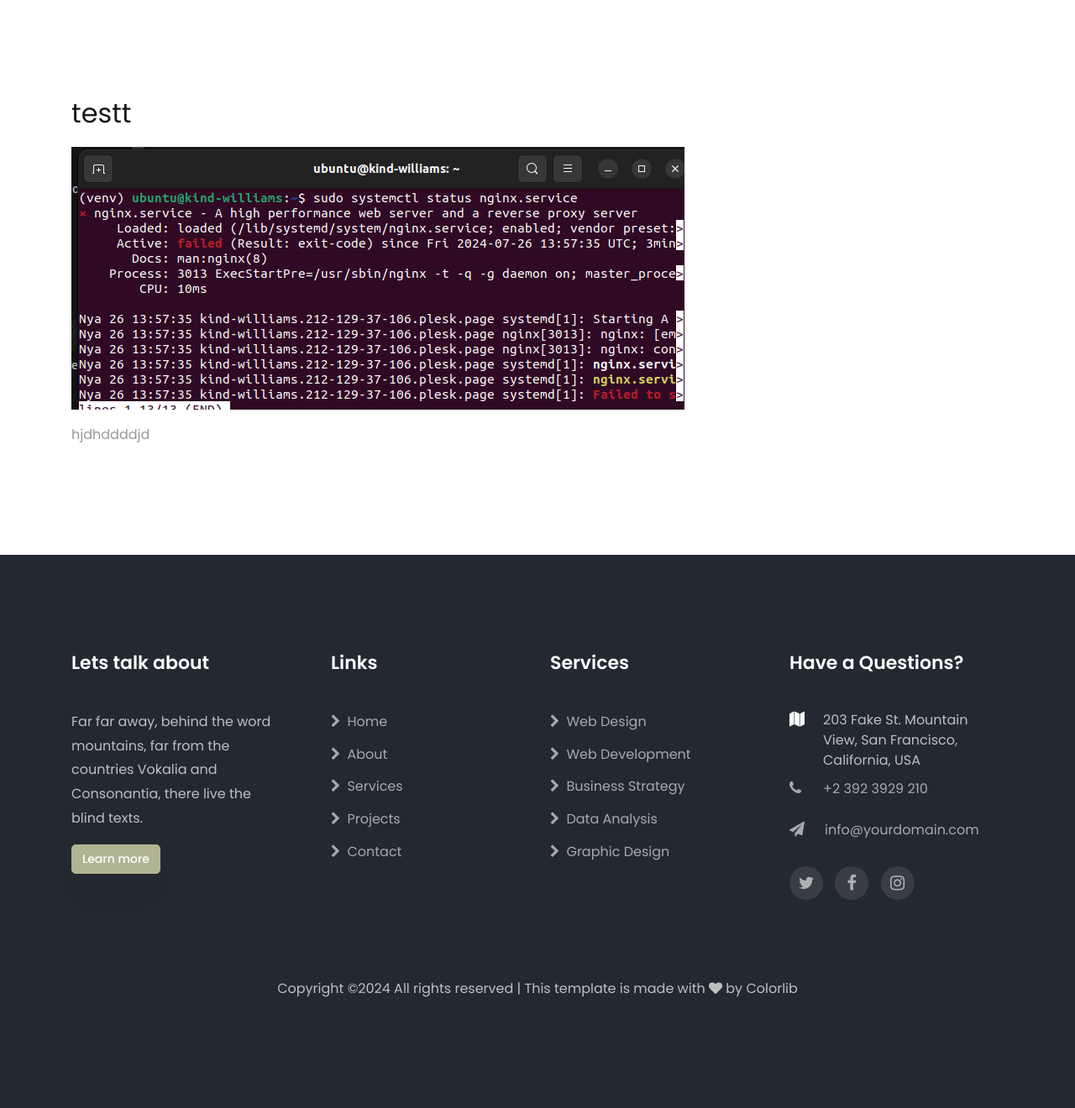
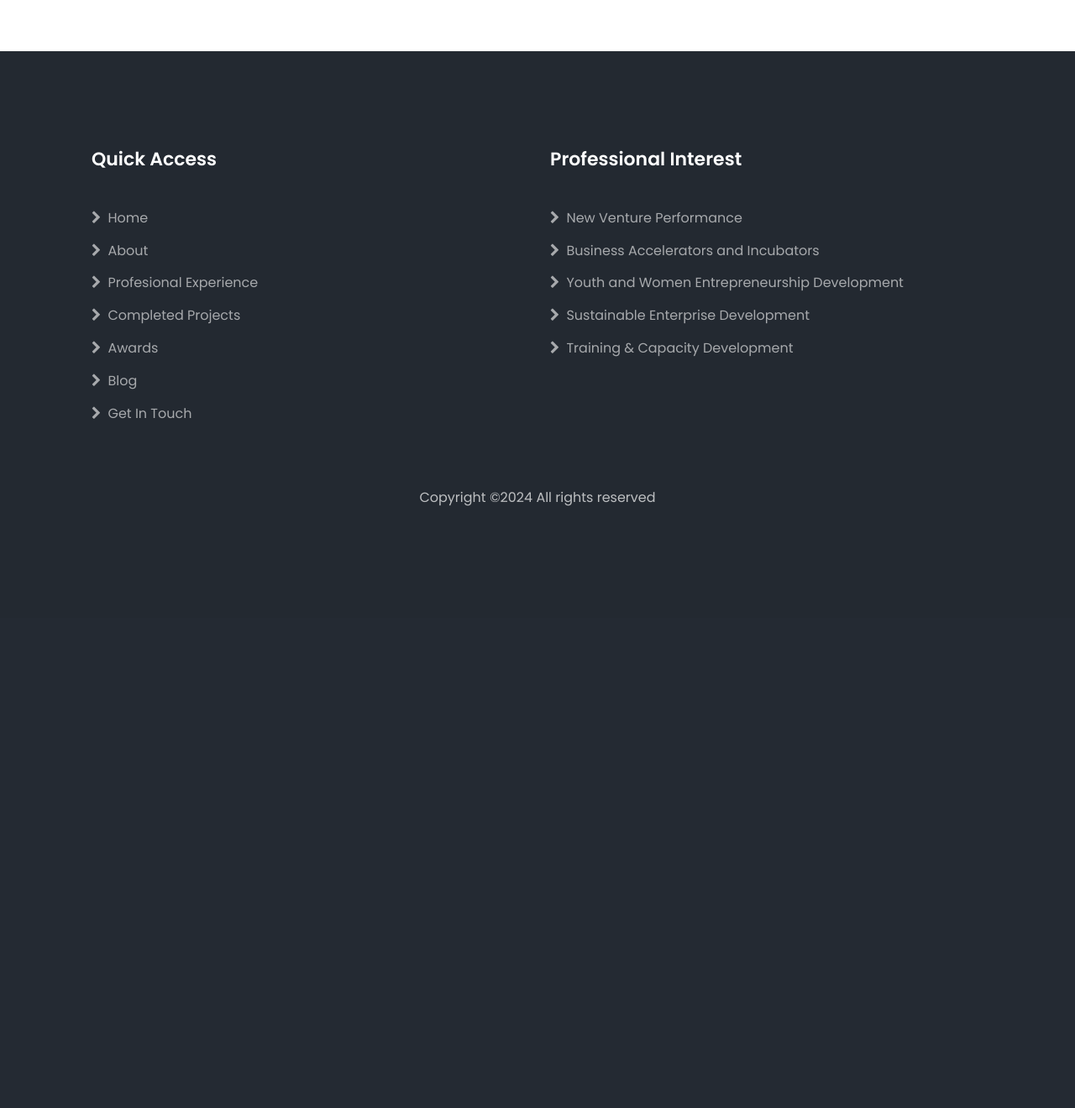
Before and after one commit to princesszion/JacksonPortfolio, a Django app: page /1/ in a window 1280 px wide. Shown: the part 601-1921 px from the top of the page at 84% size. After the commit the page ends 1204 px from the top, so only its background shows below. Run offline with Django 5.2, Linux system fonts and the light colour scheme; data comes from the database, SQL or seed files in the repository; some libraries are stand-ins or nearby versions.

```diff
--- a/myblog/templates/index.html
+++ b/myblog/templates/index.html
@@ -101,9 +101,8 @@
 							<div class="col-md-12">
 								<div class="my-interest d-lg-flex w-100">
 									<div class="interest-wrap d-flex align-items-center">
-										<div class="icon d-flex align-items-center justify-content-center" style="background-color: #fff;">
-											<img src="{% static 'blog/images/logo1.png' %}" alt="Description of the image" style="width:100%; height:10px;">
-
+										<div class="icon d-flex align-items-center justify-content-center">
+											<span class="flaticon-listening"></span>
 										</div>
 										<div class="text">Music</div>
 									</div>
--- a/myblog/templates/single.html
+++ b/myblog/templates/single.html
@@ -1,6 +1,6 @@
 <!DOCTYPE html>
 <html lang="en">
-<head>
+<!-- <head>
   {% load static %}
   <title>{{ post.title }} - Clyde Blog</title>
   <meta charset="utf-8">
@@ -21,7 +21,7 @@
 
   <nav class="navbar navbar-expand-lg navbar-dark ftco_navbar bg-dark ftco-navbar-light site-navbar-target" id="ftco-navbar">
    <div class="container">
-     <a class="navbar-brand" href="{% url 'home' %}">Clyde<span>.</span></a>
+     <a class="navbar-brand" href="{% url 'home' %}"><span>.</span></a>
      <button class="navbar-toggler js-fh5co-nav-toggle fh5co-nav-toggle" type="button" data-toggle="collapse" data-target="#ftco-nav" aria-controls="ftco-nav" aria-expanded="false" aria-label="Toggle navigation">
        <span class="oi oi-menu"></span> Menu
      </button>
@@ -30,7 +30,7 @@
        <ul class="navbar-nav nav ml-auto">
          <li class="nav-item"><a href="{% url 'home' %}#home-section" class="nav-link"><span>Home</span></a></li>
          <li class="nav-item"><a href="{% url 'home' %}#about-section" class="nav-link"><span>About</span></a></li>
-         <li class="nav-item"><a href="{% url 'home' %}#skills-section" class="nav-link"><span>Skills</span></a></li>
+         <li class="nav-item"><a href="{% url 'home' %}#skills-section" class="nav-link"><span> MY Skills</span></a></li>
          <li class="nav-item"><a href="{% url 'home' %}#services-section" class="nav-link"><span>Services</span></a></li>
          <li class="nav-item"><a href="{% url 'home' %}#projects-section" class="nav-link"><span>Projects</span></a></li>
          <li class="nav-item"><a href="{% url 'home' %}#blog-section" class="nav-link"><span>Blog</span></a></li>
@@ -38,9 +38,51 @@
        </ul>
      </div>
    </div>
+ </nav>  -->
+
+ <head>
+	{% load static %}
+
+	<title>Jackson.com</title>
+	<meta charset="utf-8">
+	<meta name="viewport" content="width=device-width, initial-scale=1, shrink-to-fit=no">
+
+	<link href="https://fonts.googleapis.com/css?family=Poppins:100,200,300,400,500,600,700,800,900" rel="stylesheet">
+
+	<link rel="stylesheet" href="https://stackpath.bootstrapcdn.com/font-awesome/4.7.0/css/font-awesome.min.css">
+
+	<link rel="stylesheet" href="{% static 'blog/css/animate.css' %}">
+	<link rel="stylesheet" href="{% static 'blog/css/owl.carousel.min.css' %}">
+	<link rel="stylesheet" href="{% static 'blog/css/owl.theme.default.min.css' %}">
+	<link rel="stylesheet" href="{% static 'blog/css/magnific-popup.css' %}">
+	<link rel="stylesheet" href="{% static 'blog/css/flaticon.css' %}">
+	<link rel="stylesheet" href="{% static 'blog/css/style.css' %}">
+</head>
+<body data-spy="scroll" data-target=".site-navbar-target" data-offset="300">
+
+
+	<nav class="navbar navbar-expand-lg navbar-dark ftco_navbar bg-dark ftco-navbar-light site-navbar-target" id="ftco-navbar">
+		<div class="container">
+			<button class="navbar-toggler js-fh5co-nav-toggle fh5co-nav-toggle" type="button" data-toggle="collapse" data-target="#ftco-nav" aria-controls="ftco-nav" aria-expanded="false" aria-label="Toggle navigation">
+				<span class="oi oi-menu"></span> Menu
+			</button>
+
+			<div class="collapse navbar-collapse" id="ftco-nav">
+				<ul class="navbar-nav nav ml-auto">
+					<li class="nav-item"><a href="{% url 'home' %}#home-section" class="nav-link"><span>Home</span></a></li>
+         <li class="nav-item"><a href="{% url 'home' %}#about-section" class="nav-link"><span>About</span></a></li>
+         <li class="nav-item"><a href="{% url 'home' %}#skills-section" class="nav-link"><span> MY Skills</span></a></li>
+         <li class="nav-item"><a href="{% url 'home' %}#services-section" class="nav-link"><span>Services</span></a></li>
+         <li class="nav-item"><a href="{% url 'home' %}#projects-section" class="nav-link"><span>Projects</span></a></li>
+         <li class="nav-item"><a href="{% url 'home' %}#blog-section" class="nav-link"><span>Blog</span></a></li>
+         <li class="nav-item"><a href="{% url 'home' %}#contact-section" class="nav-link"><span>Contact</span></a></li>
+
+				</ul>
+			</div>
+		</div>
 	</nav>
 
- <section class="hero-wrap hero-wrap-2" style="background-image: url('{% static 'blog/images/bg_4.jpg' %}');" data-stellar-background-ratio="0.1">
+ <!-- <section class="hero-wrap hero-wrap-2" style="background-image: url('{% static 'blog/images/bg1.jpeg' %}');" data-stellar-background-ratio="0.1">
   <div class="overlay"></div>
   <div class="container">
     <div class="row no-gutters slider-text align-items-end justify-content-center">
@@ -50,20 +92,20 @@
      </div>
    </div>
  </div>
-</section>
+</section> -->
 
 
-<section class="ftco-section">
+<section class="ftco-section" style="text-align: center; align-items: center;">
   <div class="container">
     <div class="row">
-      <div class="col-lg-8 ftco-animate">
+      <div class="col-lg-12 ftco-animate">
         <h2 class="mb-3">{{ post.title }}</h2>
         {% if post.image %}
         <p>
           <img src="{{ post.image.url }}" alt="{{ post.title }}" class="img-fluid">
         </p>
         {% endif %}
-        <p>{{ post.content }}</p>
+        <p style="text-align: justify;">{{ post.content }}</p>
           </div>
         </div>
 
@@ -78,61 +120,45 @@
 <footer class="ftco-footer ftco-section">
   <div class="container">
     <div class="row mb-5">
-      <div class="col-md">
-        <div class="ftco-footer-widget mb-4">
-          <h2 class="ftco-heading-2">Lets talk about</h2>
-          <p>Far far away, behind the word mountains, far from the countries Vokalia and Consonantia, there live the blind texts.</p>
-          <p><a href="#" class="btn btn-primary">Learn more</a></p>
-        </div>
-      </div>
+
       <div class="col-md">
         <div class="ftco-footer-widget mb-4 ml-md-4">
-          <h2 class="ftco-heading-2">Links</h2>
+          <h2 class="ftco-heading-2">Quick Access</h2>
           <ul class="list-unstyled">
-            <li><a href="#"><span class="fa fa-chevron-right mr-2"></span>Home</a></li>
-            <li><a href="#"><span class="fa fa-chevron-right mr-2"></span>About</a></li>
-            <li><a href="#"><span class="fa fa-chevron-right mr-2"></span>Services</a></li>
-            <li><a href="#"><span class="fa fa-chevron-right mr-2"></span>Projects</a></li>
-            <li><a href="#"><span class="fa fa-chevron-right mr-2"></span>Contact</a></li>
+            <li><a href="#home-section"><span class="fa fa-chevron-right mr-2"></span>Home</a></li>
+            <li><a href="#about-section"><span class="fa fa-chevron-right mr-2"></span>About</a></li>
+            <li><a href="#services-section"><span class="fa fa-chevron-right mr-2"></span>Profesional Experience</a></li>
+            <li><a href="#skills-section"><span class="fa fa-chevron-right mr-2"></span>Completed Projects</a></li>
+            <li><a href="#projects-section"><span class="fa fa-chevron-right mr-2"></span>Awards</a></li>
+
+            <li><a href="#blog-section"><span class="fa fa-chevron-right mr-2"></span>Blog</a></li>
+            <li><a href="#contact-section"><span class="fa fa-chevron-right mr-2"></span>Get In Touch</a></li>
           </ul>
         </div>
       </div>
       <div class="col-md">
         <div class="ftco-footer-widget mb-4">
-        <h2 class="ftco-heading-2">Services</h2>
+          <h2 class="ftco-heading-2">Professional Interest</h2>
           <ul class="list-unstyled">
-          <li><a href="#"><span class="fa fa-chevron-right mr-2"></span>Web Design</a></li>
-          <li><a href="#"><span class="fa fa-chevron-right mr-2"></span>Web Development</a></li>
-          <li><a href="#"><span class="fa fa-chevron-right mr-2"></span>Business Strategy</a></li>
-          <li><a href="#"><span class="fa fa-chevron-right mr-2"></span>Data Analysis</a></li>
-          <li><a href="#"><span class="fa fa-chevron-right mr-2"></span>Graphic Design</a></li>
+            <li><a href="#services-section"><span class="fa fa-chevron-right mr-2"></span>New Venture Performance</a></li>
+            <li><a href="#services-section"><span class="fa fa-chevron-right mr-2"></span>Business Accelerators and Incubators</a></li>
+            <li><a href="#services-section"><span class="fa fa-chevron-right mr-2"></span>Youth and Women Entrepreneurship Development</a></li>
+            <li><a href="#services-section"><span class="fa fa-chevron-right mr-2"></span>Sustainable Enterprise Development</a></li>
+            <li><a href="#services-section"><span class="fa fa-chevron-right mr-2"></span>Training & Capacity Development</a></li>
           </ul>
+
+
+
         </div>
       </div>
-    <div class="col-md">
-      <div class="ftco-footer-widget mb-4">
-       <h2 class="ftco-heading-2">Have a Questions?</h2>
-       <div class="block-23 mb-3">
-         <ul>
-           <li><span class="icon fa fa-map marker"></span><span class="text">203 Fake St. Mountain View, San Francisco, California, USA</span></li>
-           <li><a href="#"><span class="icon fa fa-phone"></span><span class="text">+2 392 3929 210</span></a></li>
-           <li><a href="#"><span class="icon fa fa-paper-plane pr-4"></span><span class="text">info@yourdomain.com</span></a></li>
-         </ul>
-       </div>
-       <ul class="ftco-footer-social list-unstyled mt-2">
-        <li class="ftco-animate"><a href="#"><span class="fa fa-twitter"></span></a></li>
-        <li class="ftco-animate"><a href="#"><span class="fa fa-facebook"></span></a></li>
-        <li class="ftco-animate"><a href="#"><span class="fa fa-instagram"></span></a></li>
-      </ul>
-    </div>
-  </div>
+
     </div>
     <div class="row">
       <div class="col-md-12 text-center">
 
-    <p><!-- Link back to Colorlib can't be removed. Template is licensed under CC BY 3.0. -->
-      Copyright &copy;<script>document.write(new Date().getFullYear());</script> All rights reserved | This template is made with <i class="fa fa-heart" aria-hidden="true"></i> by <a href="https://colorlib.com" target="_blank">Colorlib</a>
-      <!-- Link back to Colorlib can't be removed. Template is licensed under CC BY 3.0. --></p>
+        <p>
+          Copyright &copy;<script>document.write(new Date().getFullYear());</script> All rights reserved
+          </p>
         </div>
       </div>
     </div>
```
Also changed, not shown: myproject/settings.py (+15 -6 lines), media/blog_images/Jackson.png (added), media/blog_images/Screenshot_from_2024-08-16_10-18-39.png (added), media/blog_images/Screenshot_from_2024-09-02_05-13-50.png (added), myblog/templates/blog_list.html (deleted), myblog/templates/confirm_delete.html (deleted), 1 other file. Lines whose indentation alone changed are shown as unchanged.
